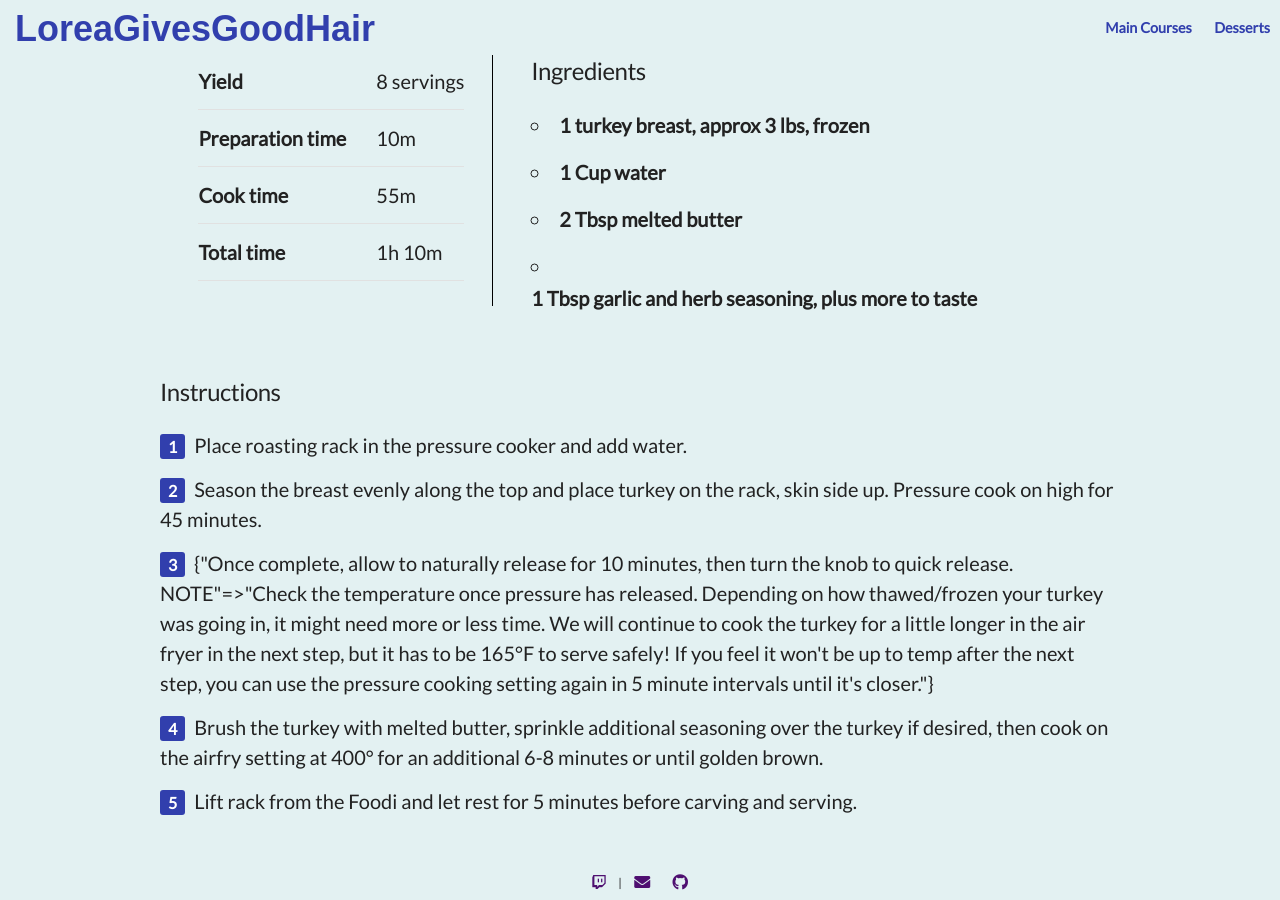
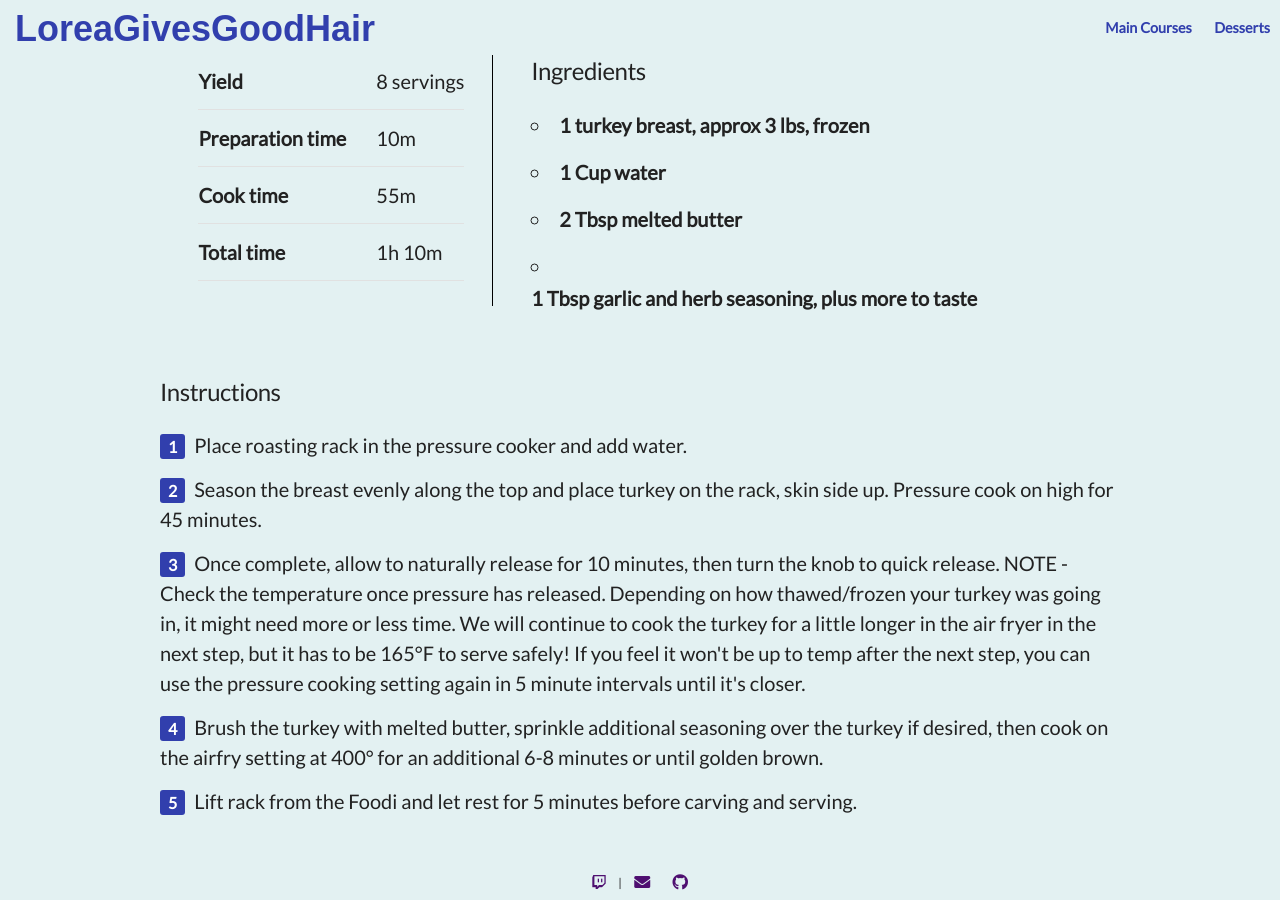
Before and after one commit to AyMeeko/recipes, a Jekyll site: the page built from main_courses/_posts/2022-08-14-ninja-turkey.md, in a window 1280 px wide and 900 px high, scrolled down 1570 px. Built offline with Jekyll 4.4.1, drawn with Linux system fonts in a browser that asks for light colours; some web fonts are replaced.

Commit message:
fixed broken thing maybe

```diff
--- a/main_courses/_posts/2022-08-14-ninja-turkey.md
+++ b/main_courses/_posts/2022-08-14-ninja-turkey.md
@@ -10,7 +10,7 @@ ingredients:
 instructions:
   - Place roasting rack in the pressure cooker and add water.
   - Season the breast evenly along the top and place turkey on the rack, skin side up. Pressure cook on high for 45 minutes.
-  - Once complete, allow to naturally release for 10 minutes, then turn the knob to quick release. NOTE: Check the temperature once pressure has released. Depending on how thawed/frozen your turkey was going in, it might need more or less time. We will continue to cook the turkey for a little longer in the air fryer in the next step, but it has to be 165°F to serve safely! If you feel it won't be up to temp after the next step, you can use the pressure cooking setting again in 5 minute intervals until it's closer.
+  - Once complete, allow to naturally release for 10 minutes, then turn the knob to quick release. NOTE - Check the temperature once pressure has released. Depending on how thawed/frozen your turkey was going in, it might need more or less time. We will continue to cook the turkey for a little longer in the air fryer in the next step, but it has to be 165°F to serve safely! If you feel it won't be up to temp after the next step, you can use the pressure cooking setting again in 5 minute intervals until it's closer.
   - Brush the turkey with melted butter, sprinkle additional seasoning over the turkey if desired, then cook on the airfry setting at 400° for an additional 6-8 minutes or until golden brown.
   - Lift rack from the Foodi and let rest for 5 minutes before carving and serving.
 recipe_yield: 8 servings
```
